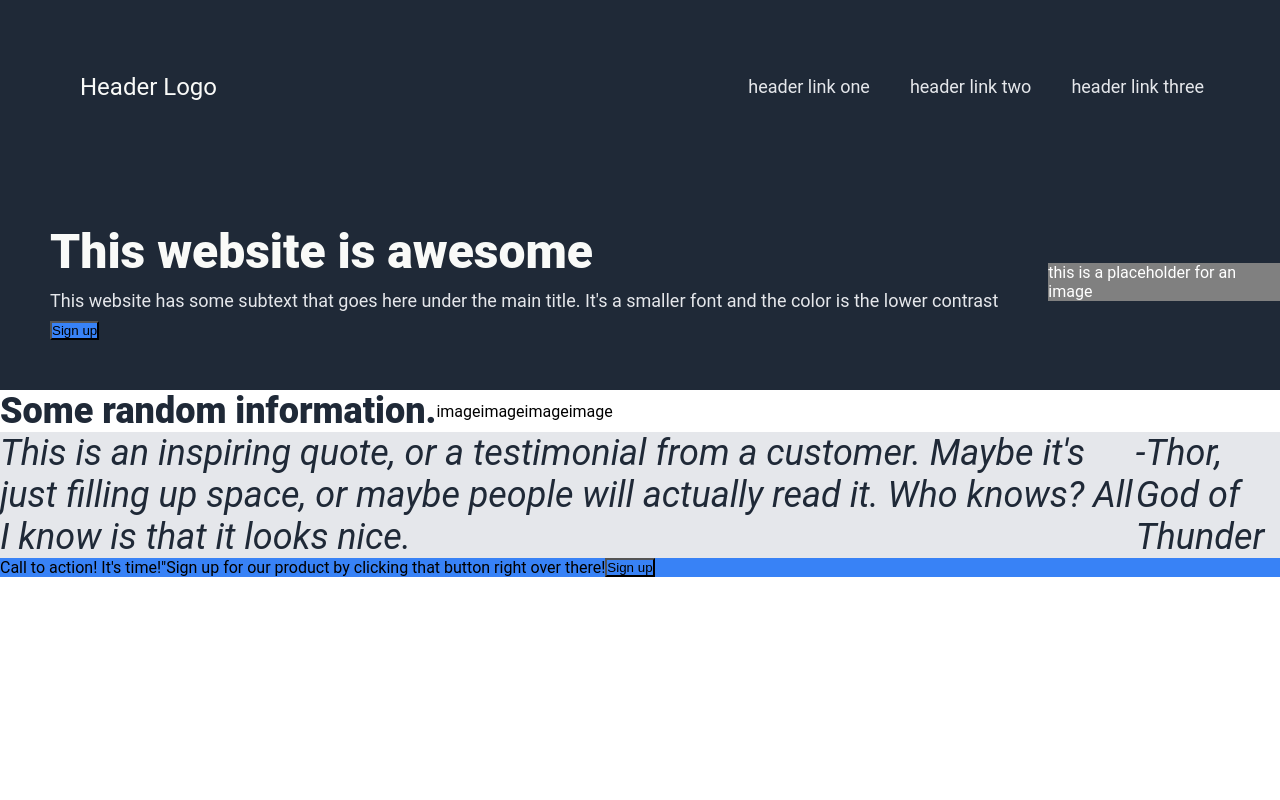
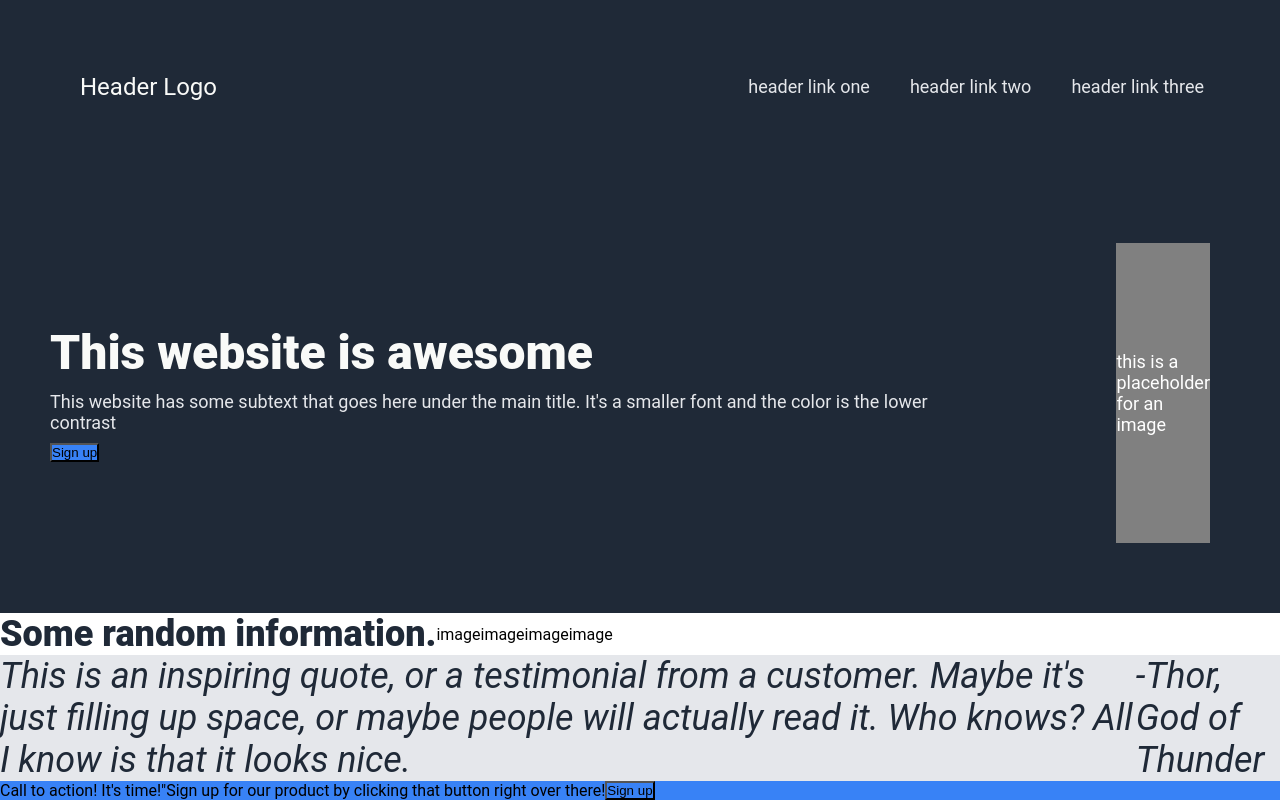
Before and after one commit to BraxtonTillman/odin-landing-page, a plain HTML site: page index.html in a window 1280 px wide. Drawn offline with Linux system fonts and the light colour scheme.

Commit message:
Update index.html and style.css

```diff
--- a/style.css
+++ b/style.css
@@ -2,9 +2,12 @@ div {
     font-family: 'Roboto';
 }
 
+html, body {
+    height: 100%;
+}
+
 .header {
     background-color: #1F2937;
-
 }
 
 .section {
@@ -102,5 +105,11 @@ button, #third {
     flex: 1;
     color: white;
     background-color: grey;
+    font-size: large;
     display: flex;
+    justify-content: center;
+    align-items: center;
+    height: 300px;
+    max-width: 600px;
+    margin: 70px;
 }
```
